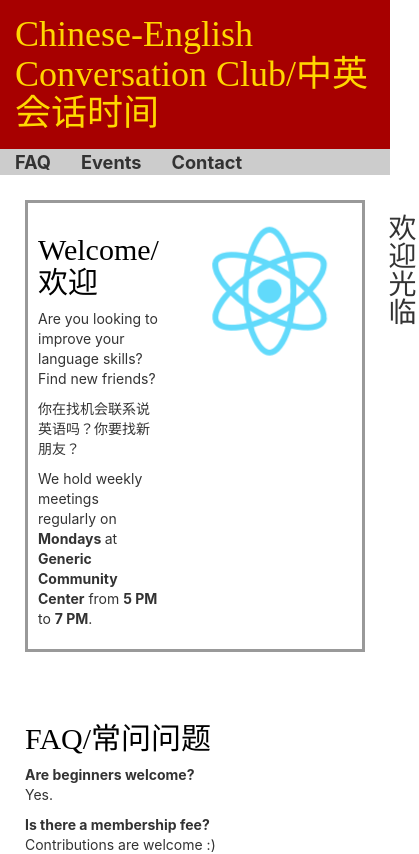
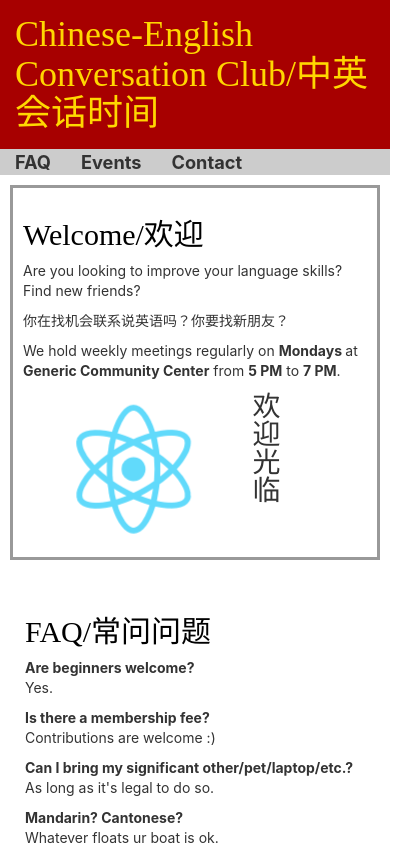
Before and after one commit to captainalan/chinese-conversation, a React (Create React App) app: page / in a window 390 px wide. Shown: the top 854 px of the page, 419 px wide, since content can reach past the window. Built offline with nearby package versions, Linux system fonts and the light colour scheme; a web font is replaced by a local one.

Commit message:
Trying to get things to display better on mobile devices with CSS flex. Also updated README

```diff
--- a/src/App.css
+++ b/src/App.css
@@ -1,9 +1,9 @@
 .Welcome {
   display: flex;
-  flex-flow: row;
+  flex-flow: row wrap;
   border-style: solid;
   border-color: #999;
-  margin: 25px;
+  margin: 10px;
   padding: 10px;
 }
 
```
Also changed, not shown: 1 other file (tests, documents, lock files or other folders).
